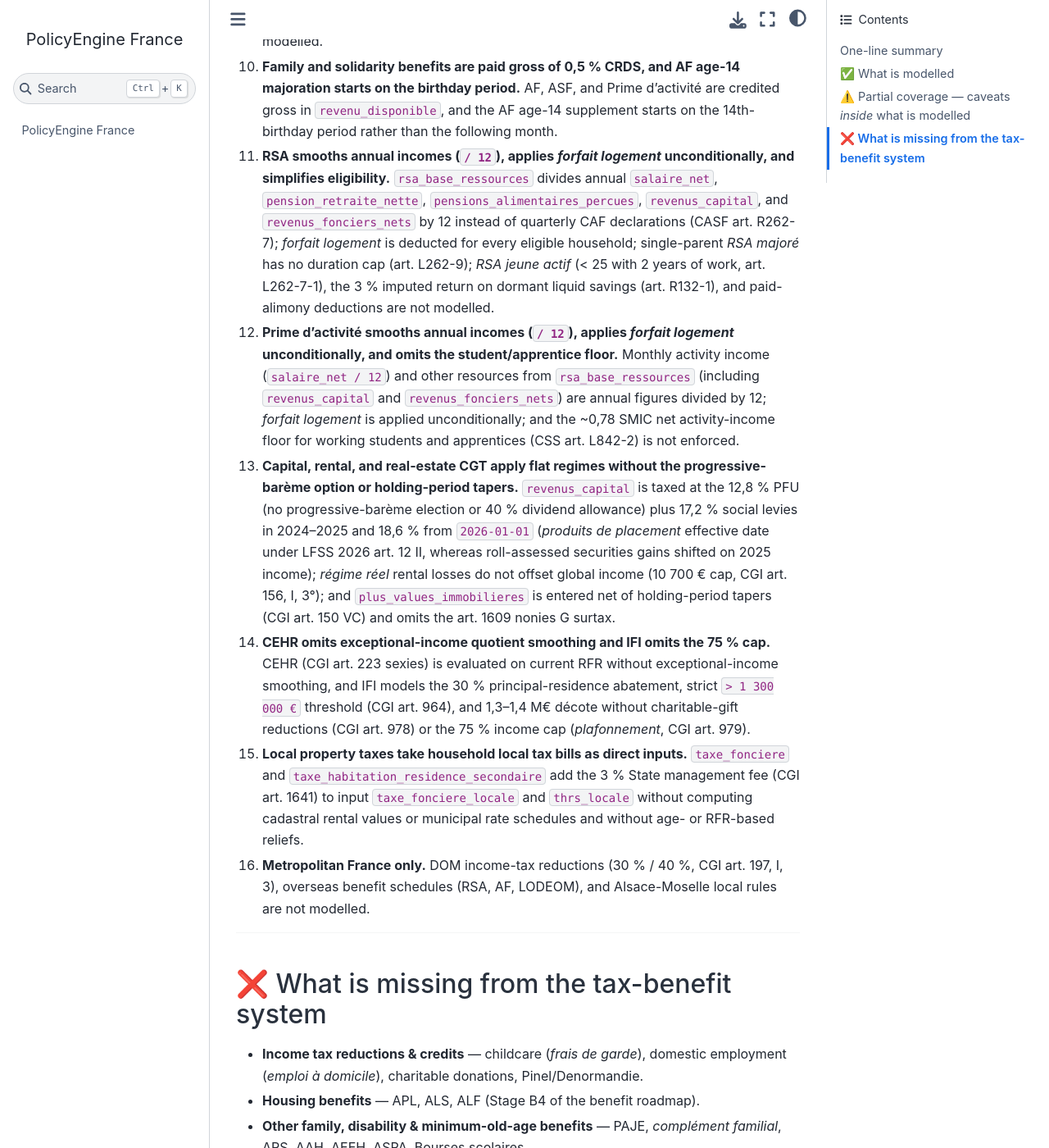
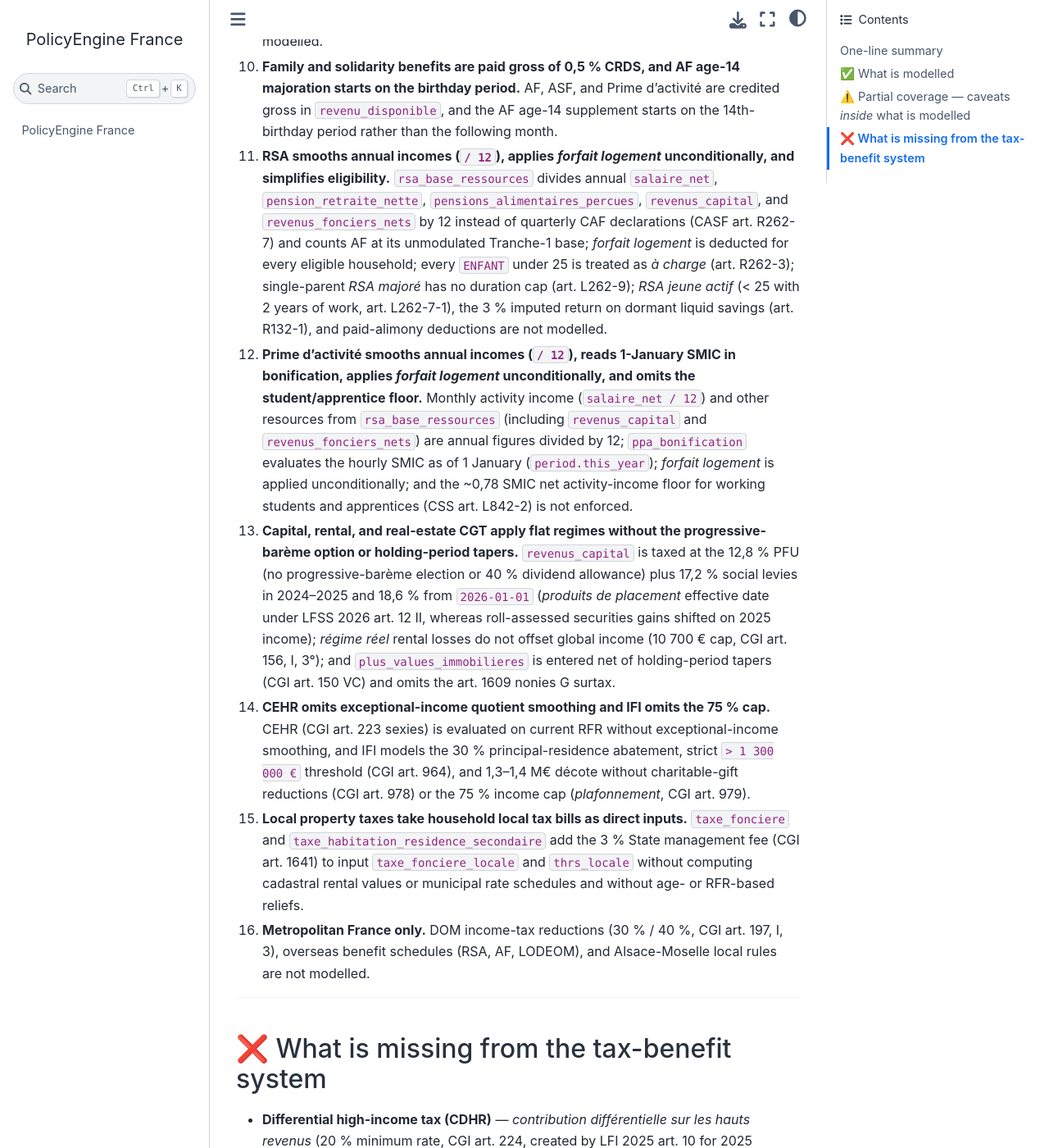
Before and after one commit to alles-delenda-est/policyengine-fr, a Jupyter Book: the page built from docs/coverage.md, in a window 1280 px wide and 1400 px high, scrolled down 4753 px. Shown: the whole window at 82% size. Built offline with Jupyter Book 1.0.4 settings and Sphinx 7.4.7 and the Sphinx Book theme 1.1.4, drawn with Linux system fonts in a browser that asks for light colours; pages that are not in the unit, such as notebooks, are missing from menus; some of the changed text lies outside the part shown.

```diff
--- a/docs/coverage.md
+++ b/docs/coverage.md
@@ -179,18 +179,20 @@ enumerated below and mirrored 1-for-1 under `simplifications:` in
     unconditionally, and simplifies eligibility.** `rsa_base_ressources` divides
     annual `salaire_net`, `pension_retraite_nette`, `pensions_alimentaires_percues`,
     `revenus_capital`, and `revenus_fonciers_nets` by 12 instead of quarterly CAF
-    declarations (CASF art. R262-7); *forfait logement* is deducted for every
-    eligible household; single-parent *RSA majoré* has no duration cap (art.
-    L262-9); *RSA jeune actif* (< 25 with 2 years of work, art. L262-7-1), the
-    3 % imputed return on dormant liquid savings (art. R132-1), and paid-alimony
-    deductions are not modelled.
-12. **Prime d'activité smooths annual incomes (`/ 12`), applies *forfait logement*
-    unconditionally, and omits the student/apprentice floor.** Monthly activity
-    income (`salaire_net / 12`) and other resources from `rsa_base_ressources`
-    (including `revenus_capital` and `revenus_fonciers_nets`) are annual figures
-    divided by 12; *forfait logement* is applied unconditionally; and the ~0,78
-    SMIC net activity-income floor for working students and apprentices (CSS art.
-    L842-2) is not enforced.
+    declarations (CASF art. R262-7) and counts AF at its unmodulated Tranche-1
+    base; *forfait logement* is deducted for every eligible household; every
+    `ENFANT` under 25 is treated as *à charge* (art. R262-3); single-parent *RSA
+    majoré* has no duration cap (art. L262-9); *RSA jeune actif* (< 25 with 2
+    years of work, art. L262-7-1), the 3 % imputed return on dormant liquid
+    savings (art. R132-1), and paid-alimony deductions are not modelled.
+12. **Prime d'activité smooths annual incomes (`/ 12`), reads 1-January SMIC in
+    bonification, applies *forfait logement* unconditionally, and omits the
+    student/apprentice floor.** Monthly activity income (`salaire_net / 12`) and
+    other resources from `rsa_base_ressources` (including `revenus_capital` and
+    `revenus_fonciers_nets`) are annual figures divided by 12; `ppa_bonification`
+    evaluates the hourly SMIC as of 1 January (`period.this_year`); *forfait
+    logement* is applied unconditionally; and the ~0,78 SMIC net activity-income
+    floor for working students and apprentices (CSS art. L842-2) is not enforced.
 13. **Capital, rental, and real-estate CGT apply flat regimes without the
     progressive-barème option or holding-period tapers.** `revenus_capital` is
     taxed at the 12,8 % PFU (no progressive-barème election or 40 % dividend
@@ -219,6 +221,9 @@ enumerated below and mirrored 1-for-1 under `simplifications:` in
 
 ## ❌ What is missing from the tax-benefit system
 
+- **Differential high-income tax (CDHR)** — *contribution différentielle sur les
+  hauts revenus* (20 % minimum rate, CGI art. 224, created by LFI 2025 art. 10
+  for 2025 incomes).
 - **Income tax reductions & credits** — childcare (*frais de garde*), domestic
   employment (*emploi à domicile*), charitable donations, Pinel/Denormandie.
 - **Housing benefits** — APL, ALS, ALF (Stage B4 of the benefit roadmap).
```
Also changed, not shown: 6 other files.
